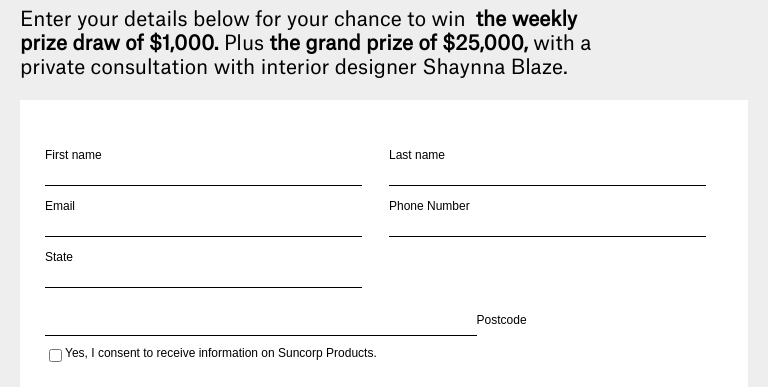
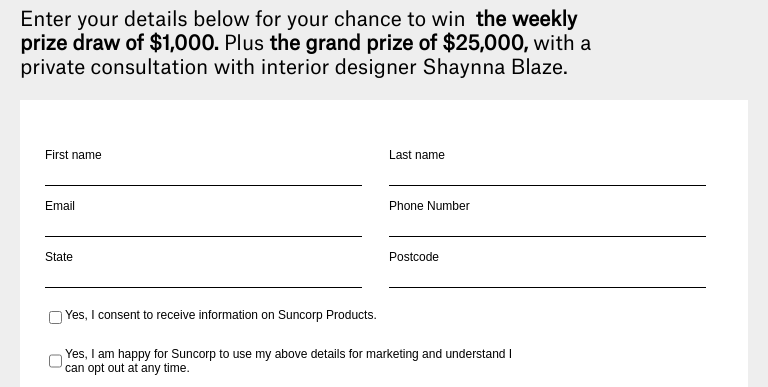
Before and after one commit to gpitot/webpack-template-v2, a website built with webpack: page src/index.html in a window 768 px wide. Shown: the part 383-770 px from the top of the page. Built offline with nearby package versions, Linux system fonts and the light colour scheme; no server answers.

Commit message:
custom classes and gcaptcha class

```diff
--- a/src/sass/form.scss
+++ b/src/sass/form.scss
@@ -10,9 +10,6 @@
         padding-bottom: 15px;
     }
 
-    .optin-row {
-        justify-content: flex-end;
-    }
 
     .form-item {
         width: calc(50% - 10px);
@@ -20,22 +17,15 @@
         margin:5px;
     }
 
-    .form-item:nth-of-type(7),
-    .form-item:nth-of-type(8) {
+    .optin-row {
+        margin-top:15px;
         width: 100%;
         display: flex;
         flex-direction: row-reverse;
+        justify-content: flex-end;
     }
 
-    .form-item:nth-of-type(7) {
-        // width: auto; also works
-        justify-content: flex-end;
-        margin-top: 20px;
-    }
 
-    .form-item:nth-of-type(8) {
-        margin-bottom: 20px;
-    }
 
     input {
         background: none;
@@ -65,6 +55,10 @@
         }
     }
 
+    input[type="hidden"] {
+        position:absolute;
+    }
+
     input:focus,
     select:focus,
     textarea:focus,
@@ -89,8 +83,8 @@
                 width: 95%;
             }
 
-            .form-item:nth-of-type(7),
-            .form-item:nth-of-type(8) {
+
+            .optin-row {
                 width: 70%;
                 display: flex;
                 flex-direction: row-reverse;
--- a/src/sass/index.scss
+++ b/src/sass/index.scss
@@ -13,7 +13,13 @@
     margin: 0px auto;
     width: 100%;
     max-width: 1900px;
+    min-height: 800px;
     display: flex;
+
+
+    @media (max-width:1000px) {
+        min-height: 0;
+    }
 
     .side-panel,
     .side-panel--left {
```
